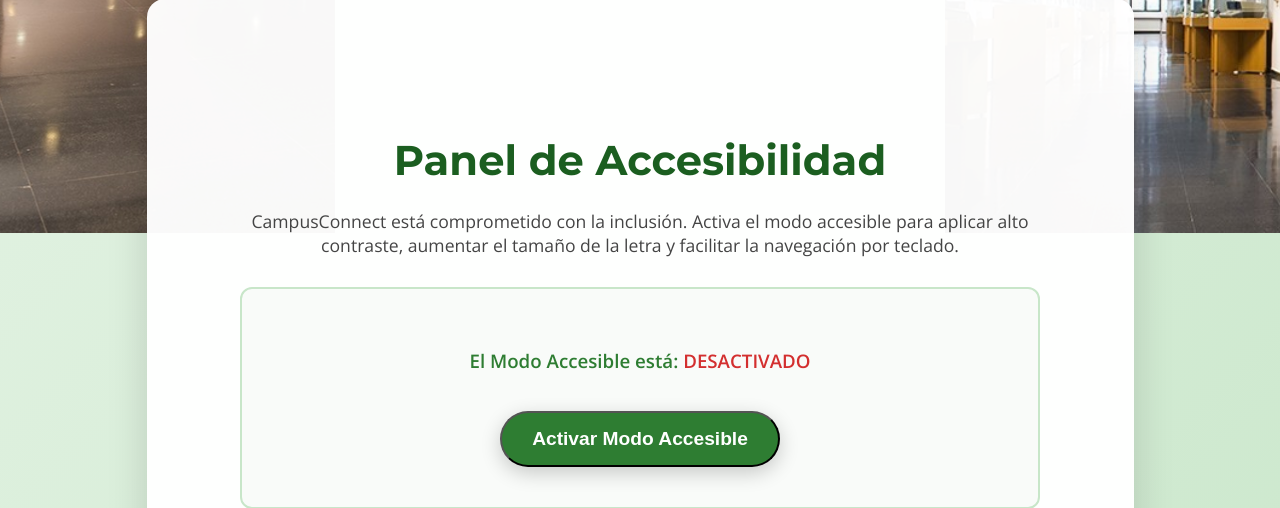
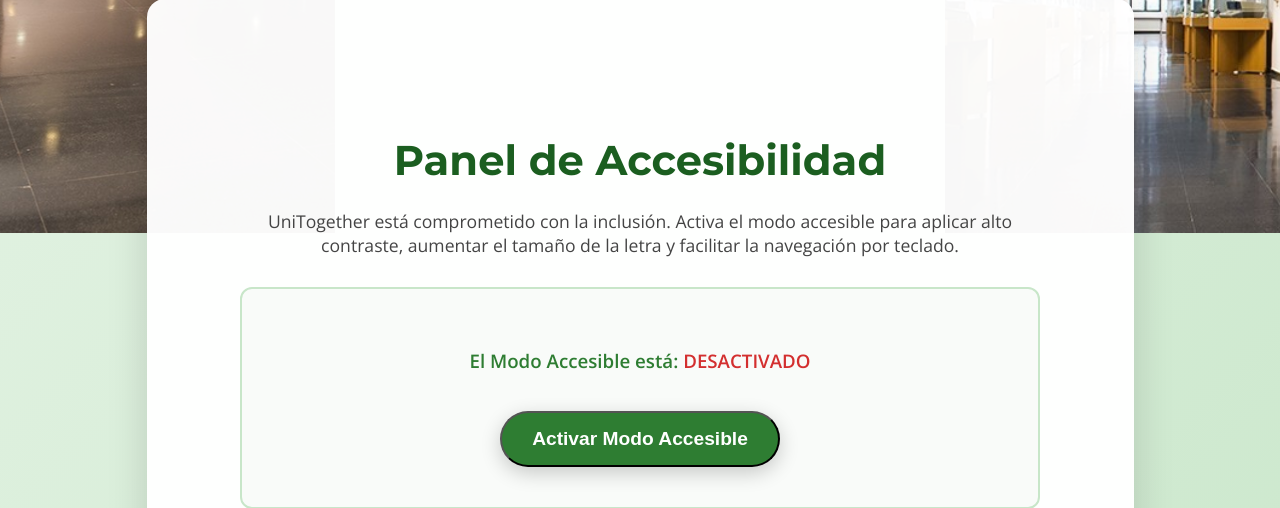
Before and after one commit to nicoucm/TFG, a Flask app: page /accesible in a window 1280 px wide. Shown: the part 567-1075 px from the top of the page. Run offline with Flask 3, Linux system fonts and the light colour scheme.

Commit message:
unithogether en vez campus connect

```diff
--- a/templates/accessible.html
+++ b/templates/accessible.html
@@ -9,7 +9,7 @@
 <div class="accessible-wrapper">
     <h2>Panel de Accesibilidad</h2>
     <p class="accessible-desc">
-        CampusConnect está comprometido con la inclusión. Activa el modo accesible para aplicar alto contraste, aumentar el tamaño de la letra y facilitar la navegación por teclado.
+        UniTogether está comprometido con la inclusión. Activa el modo accesible para aplicar alto contraste, aumentar el tamaño de la letra y facilitar la navegación por teclado.
     </p>
 
     <div class="accessible-panel form-container">
```
